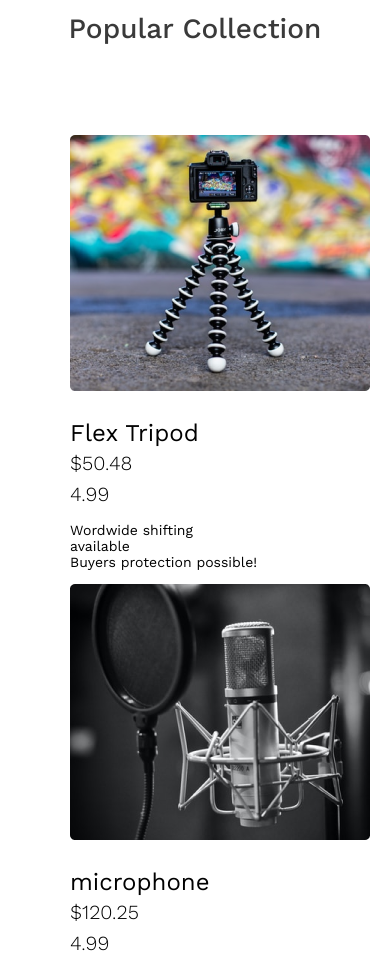
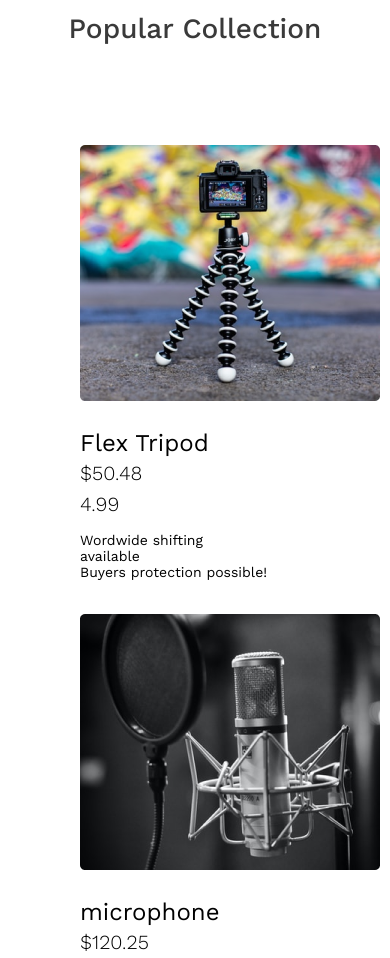
Before and after one commit to kaiyoum-hossain/Influencer-gear-website, a plain HTML site: page index.html in a window 390 px wide. Shown: the part 1300-2258 px from the top of the page. Drawn offline with nearby package versions, Linux system fonts and the light colour scheme; files whose address does not match are found by name.

Commit message:
responsive layout

```diff
--- a/styles/influencer.css
+++ b/styles/influencer.css
@@ -7,6 +7,7 @@
     font-weight: 400px;
     font-style: normal;
     margin: 60px 60px 60px 60px;
+    background-color: #FFFFFF;
   }
   .display-flex{
     display: flex;
@@ -105,11 +106,17 @@ width: 582px;
   display: grid;
   grid-template-columns: repeat(3, 1fr);
   margin-top: 80px;
+ padding: 10px;
+
 }
 
 
 .image-container{
 
+  background-color: #FFFFFF;
+ margin: 10px;
+ margin-right: 50px;
+ border-radius: 10px;
 }
 
 .text-title{
@@ -256,7 +263,7 @@ flex-direction: column-reverse
 }
 
 .influencer{
-  width: 120%;
+  width: 100%;
 }
 
 
```
Also changed, not shown: index.html (+0 -1 lines).
